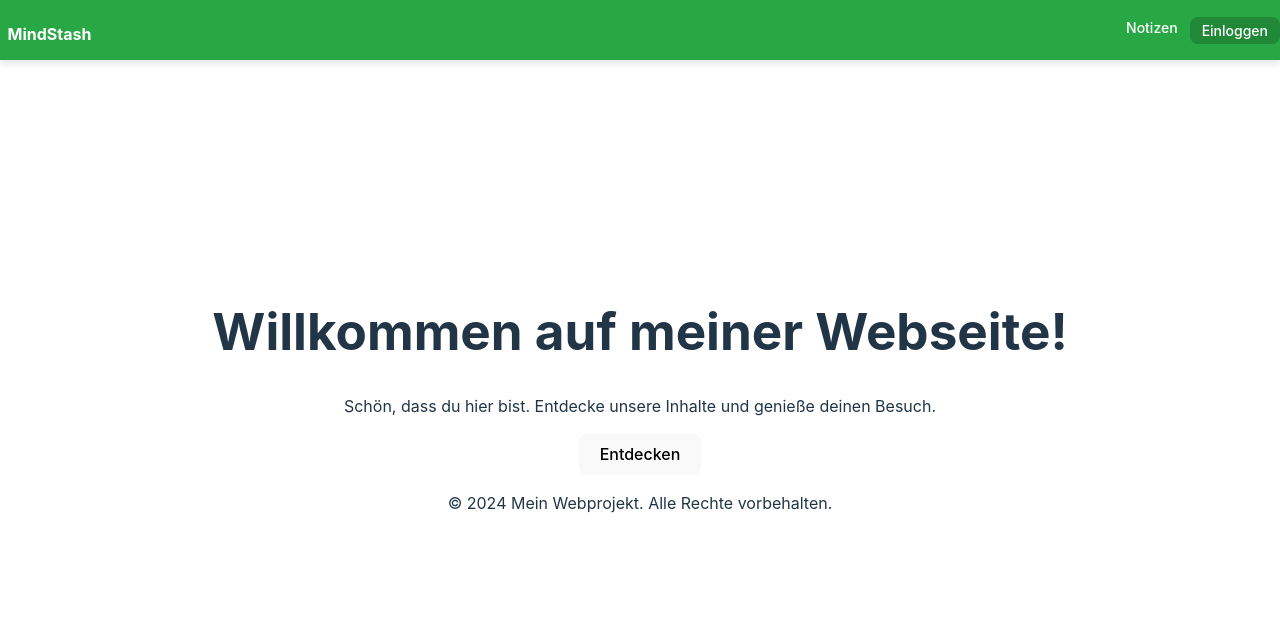
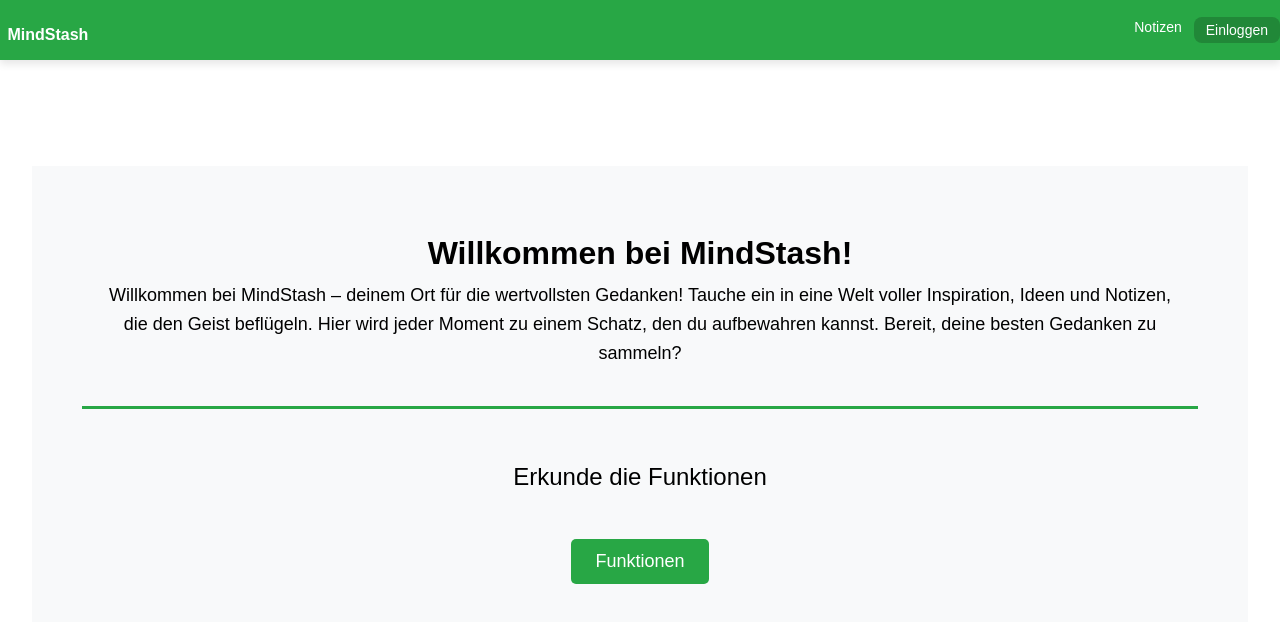
Before and after one commit to JBJeff/MindStash, a React (Vite) app in the folder frontend-notice/: page / in a window 1280 px wide. Shown: the top 622 px of the page. Built offline with nearby package versions, Linux system fonts and the light colour scheme.

Commit message:
WelcomePage hinzugefügt

```diff
--- a/frontend-notice/src/components/basic/WelcomeComponent.jsx
+++ b/frontend-notice/src/components/basic/WelcomeComponent.jsx
@@ -1,16 +1,22 @@
+import React from 'react';
+import './cs_bComponents/Welcome.css';
+
+
 function WelcomeComponent() {
     return (
       <div className="welcomeComponent">
         <header className="welcomeHeader">
-          <h1>Willkommen auf meiner Webseite!</h1>
-          <p>Schön, dass du hier bist. Entdecke unsere Inhalte und genieße deinen Besuch.</p>
+          <h1>Willkommen bei MindStash!</h1>
+          <p>Willkommen bei MindStash –
+            deinem Ort für die wertvollsten Gedanken! Tauche ein in eine Welt voller Inspiration,
+            Ideen und Notizen, die den Geist beflügeln.
+            Hier wird jeder Moment zu einem Schatz, den du aufbewahren kannst.
+            Bereit, deine besten Gedanken zu sammeln?</p>
         </header>
         <main className="main-content">
-          <button className="explore-button">Entdecken</button>
+        <p className="main-text">Erkunde die Funktionen</p>
+          <button className="explore-button">Funktionen</button>
         </main>
-        <footer className="footer">
-          <p>&copy; 2024 Mein Webprojekt. Alle Rechte vorbehalten.</p>
-        </footer>
       </div>
     );
   }
--- /dev/null
+++ b/frontend-notice/src/components/basic/cs_bComponents/Welcome.css
@@ -0,0 +1,76 @@
+/* Hintergrundfarbe der Seite */
+.welcomeComponent {
+    background-color: #f8f9fa; /* Sehr helles Grau oder Weiß als Hintergrund */
+    color: black; /* Schwarze Schrift */
+    font-family: Arial, sans-serif;
+    margin: 0;
+    padding: 50px;
+    /* height: 100vh; Volle Höhe des Viewports */
+    display: flex;
+    flex-direction: column;
+    justify-content: space-between;
+}
+
+/* Header Styling */
+.welcomeHeader {
+    padding: 20px 20px; /* Weniger Padding für einen kleineren Header */
+    background-color: #f8f9fa; /* Sehr helles Grau für den Header */
+    text-align: center;
+    border-bottom: 3px solid #28a745; /* Grüner Akzent unter dem Header */
+}
+
+.welcomeHeader h1 {
+    font-size: 32px;
+    font-weight: bold;
+    margin: 0;
+    color: black; /* Schwarze Schriftfarbe für das Titel */
+}
+
+.welcomeHeader p {
+    font-size: 18px;
+    margin-top: 10px;
+    line-height: 1.6;
+    color: black; /* Schwarze Schriftfarbe für den Text */
+}
+
+/* Hauptinhalt Styling */
+.main-content {
+    background-color: #f8f9fa; /* Weißer Hintergrund für den Hauptinhalt */
+    color: black; /* Schwarze Schriftfarbe */
+    flex-grow: 1;
+    display: flex;
+    justify-content: flex-start;
+    align-items: center;
+    flex-direction: column;
+    padding: 0px;
+    margin-top: 50px;
+    gap: 20px;
+}
+
+.main-text {
+    font-size: 24px;
+    text-align: center;
+    /* margin-bottom: px; */
+    margin-top: 0;
+}
+
+/* Button Styling */
+.explore-button {
+    background-color: #28a745; /* Grüner Hintergrund für den Button */
+    color: white;
+    font-size: 18px;
+    padding: 12px 24px;
+    border: none;
+    cursor: pointer;
+    border-radius: 5px;
+    transition: background-color 0.3s;
+}
+
+.explore-button:hover {
+    background-color: #218838; /* Dunkler Grünton bei Hover */
+}
+/* Optional: Body-Styling für den Inhalt */
+body {
+    margin: 0;
+    font-family: Arial, sans-serif;
+}
```
